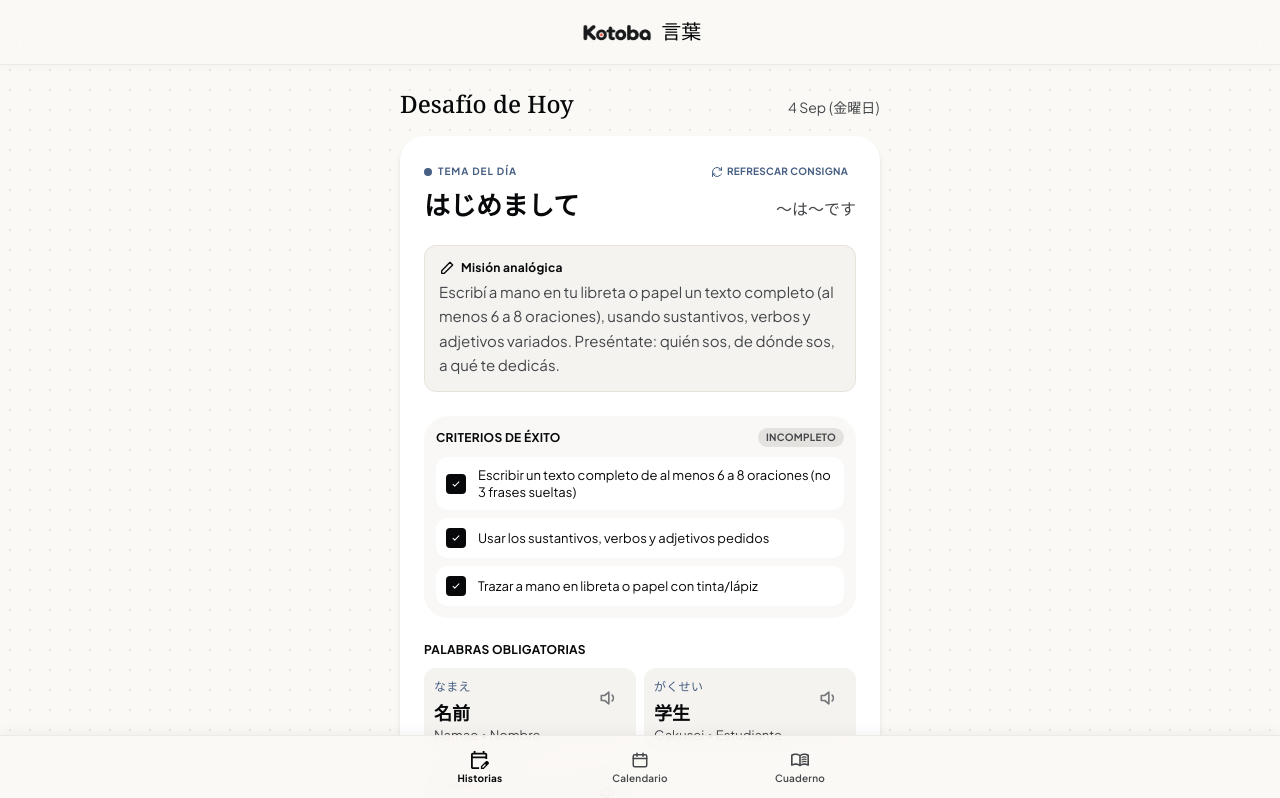
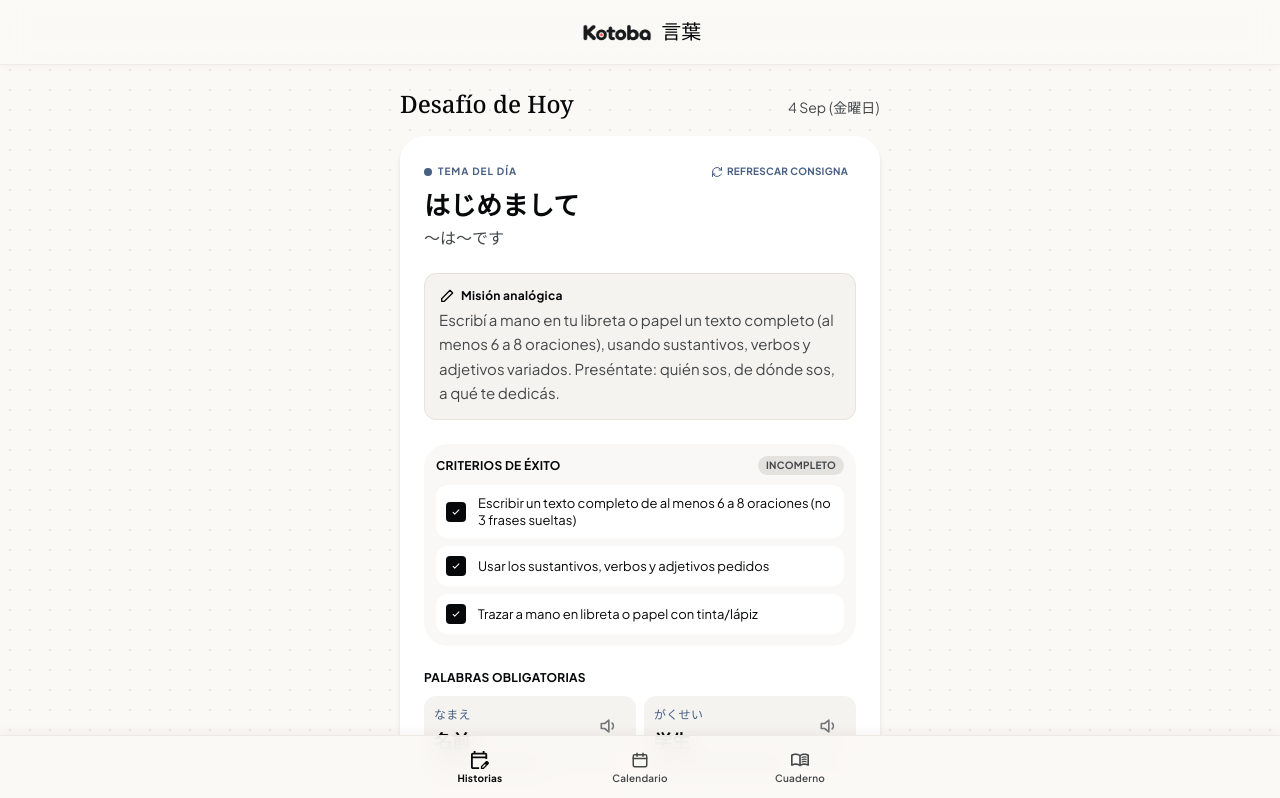
Before and after one commit to Denchirocio/japanese-stories, a React (Vite) app: page / in a window 1280 px wide. Shown: the top 798 px of the page. Built offline with nearby package versions, Linux system fonts and the light colour scheme.

Commit message:
Mover la gramática debajo del título del tema del día

```diff
--- a/src/pages/Historias.tsx
+++ b/src/pages/Historias.tsx
@@ -56,10 +56,8 @@ export function Historias({ daily, onOpenCamera }: { daily: DailyEntryState; onO
               </button>
             )}
           </div>
-          <div className="flex flex-wrap items-baseline justify-between gap-x-2">
-            <p className="font-sans-jp text-[26px] font-semibold leading-[1.3] text-ink">{prompt.themeTitle}</p>
-            <p className="font-sans-jp text-base text-ink-soft">{prompt.grammar}</p>
-          </div>
+          <p className="font-sans-jp text-[26px] font-semibold leading-[1.3] text-ink">{prompt.themeTitle}</p>
+          <p className="font-sans-jp text-base text-ink-soft">{prompt.grammar}</p>
         </div>
 
         {/* Misión analógica */}
```
